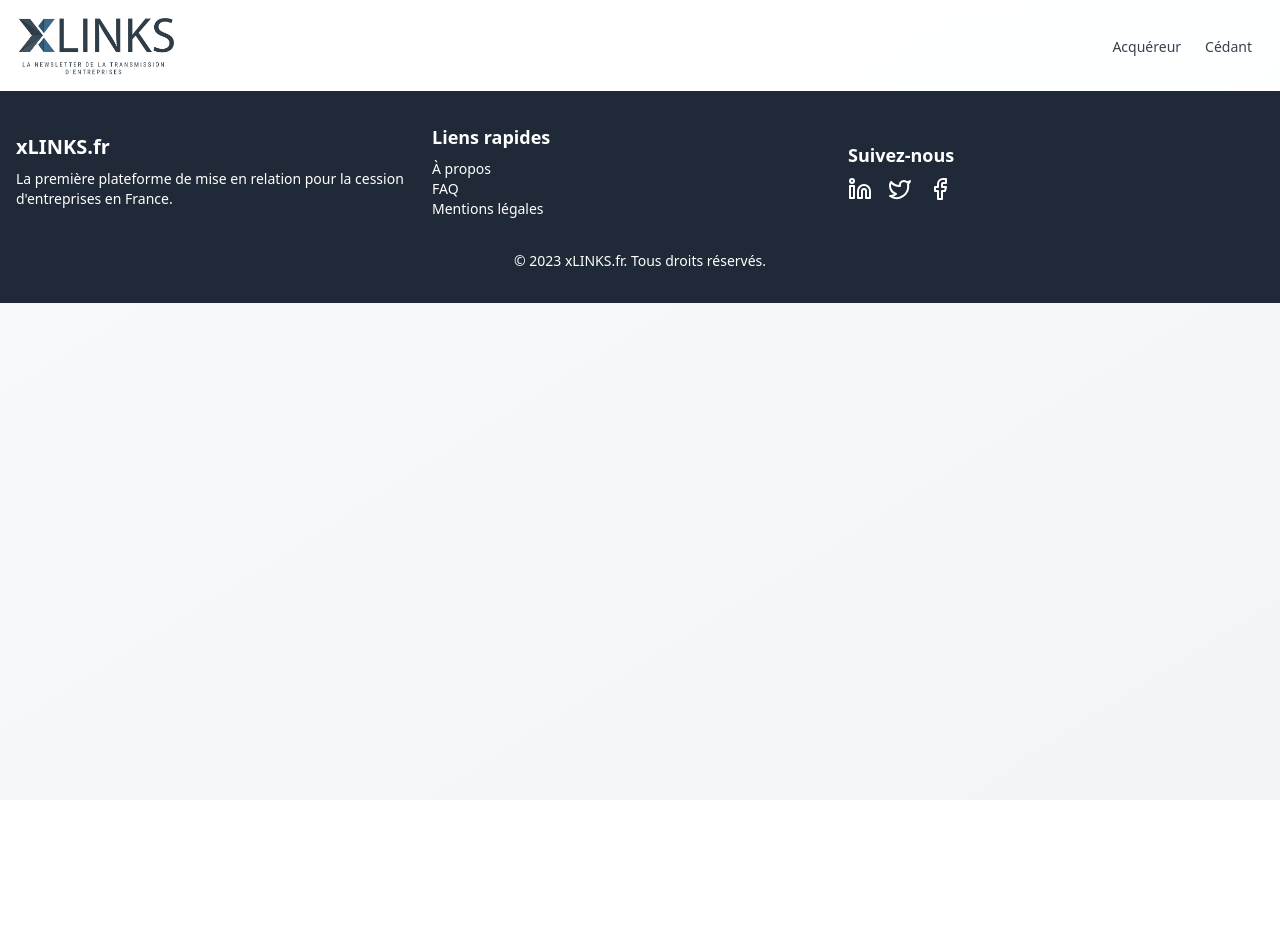
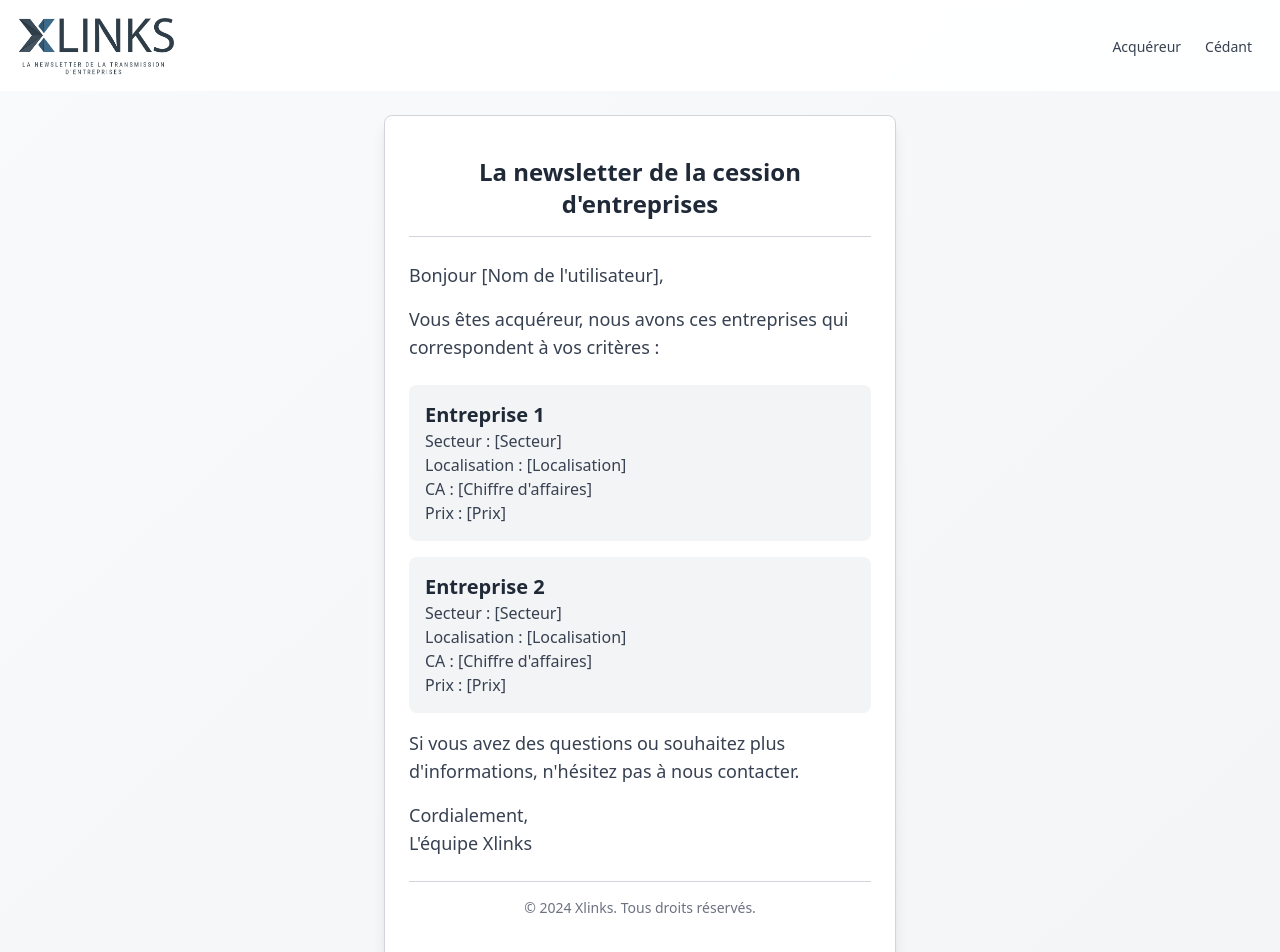
Before and after one commit to JeanBeq/Workshop-Xlinks, a Vue app: page /email in a window 1280 px wide. Shown: the top 952 px of the page. Before the commit the page ends 800 px from the top, so only its background shows below. Built offline with nearby package versions, Linux system fonts and the light colour scheme.

Commit message:
feat: Add EmailTemplate.vue for email newsletter functionality

```diff
--- a/src/router/index.js
+++ b/src/router/index.js
@@ -4,6 +4,7 @@ import AcquereurForm from '../views/AcquereurForm.vue'
 import CedantForm from '../views/CedantForm.vue'
 import CedantDashboard from "@/views/cedantDashboard.vue";
 import AcquereurDashboard from "@/views/acquereurDashboard.vue";
+import EmailTemplate from "@/views/EmailTemplate.vue";
 
 const routes = [
   {
@@ -30,6 +31,11 @@ const routes = [
     path: '/acquereur-dashboard',
     name: 'Dashboard acquereur',
     component: AcquereurDashboard
+  },
+  {
+    path: '/email',
+    name: 'Email',
+    component: EmailTemplate
   }
 ]
 
--- /dev/null
+++ b/src/views/EmailTemplate.vue
@@ -0,0 +1,52 @@
+<template>
+    <div class="font-sans max-w-lg mx-auto p-6 border border-gray-300 rounded-lg bg-white shadow-lg my-6">
+      <header class="text-center py-4 border-b border-gray-300">
+        <h1 class="text-2xl font-semibold text-gray-800">La newsletter de la cession d'entreprises</h1>
+      </header>
+      <main class="py-6">
+        <p class="text-lg text-gray-700">
+          Bonjour [Nom de l'utilisateur],
+        </p>
+        <p class="text-lg text-gray-700 mt-4">
+          Vous êtes acquéreur, nous avons ces entreprises qui correspondent à vos critères :
+        </p>
+        <div class="mt-6">
+          <div class="bg-gray-100 p-4 rounded-lg mb-4">
+            <h2 class="text-xl font-bold text-gray-800">Entreprise 1</h2>
+            <p class="text-gray-700">Secteur : [Secteur]</p>
+            <p class="text-gray-700">Localisation : [Localisation]</p>
+            <p class="text-gray-700">CA : [Chiffre d'affaires]</p>
+            <p class="text-gray-700">Prix : [Prix]</p>
+          </div>
+          <div class="bg-gray-100 p-4 rounded-lg mb-4">
+            <h2 class="text-xl font-bold text-gray-800">Entreprise 2</h2>
+            <p class="text-gray-700">Secteur : [Secteur]</p>
+            <p class="text-gray-700">Localisation : [Localisation]</p>
+            <p class="text-gray-700">CA : [Chiffre d'affaires]</p>
+            <p class="text-gray-700">Prix : [Prix]</p>
+          </div>
+          <!-- Ajoutez plus d'entreprises ici -->
+        </div>
+        <p class="text-lg text-gray-700 mt-4">
+          Si vous avez des questions ou souhaitez plus d'informations, n'hésitez pas à nous contacter.
+        </p>
+        <p class="text-lg text-gray-700 mt-4">
+          Cordialement,<br>
+          L'équipe Xlinks
+        </p>
+      </main>
+      <footer class="text-center py-4 border-t border-gray-300">
+        <p class="text-sm text-gray-500">
+          &copy; 2024 Xlinks. Tous droits réservés.
+        </p>
+      </footer>
+    </div>
+  </template>
+
+  <script setup>
+  // Vous pouvez ajouter des scripts ici si nécessaire
+  </script>
+
+  <style scoped>
+  /* Vous pouvez ajouter des styles supplémentaires ici si nécessaire */
+  </style>
```
